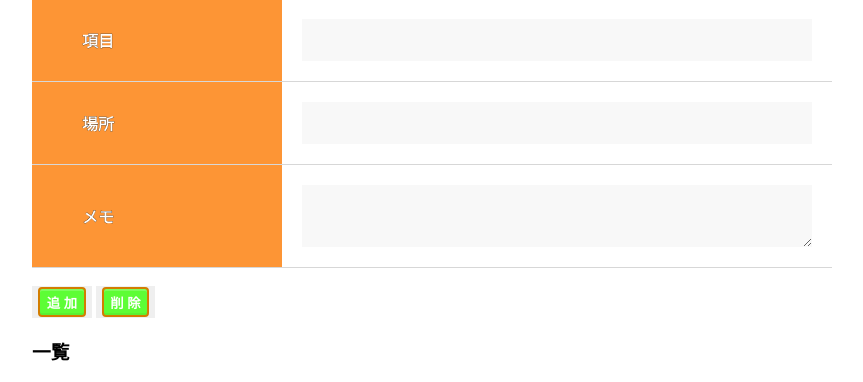
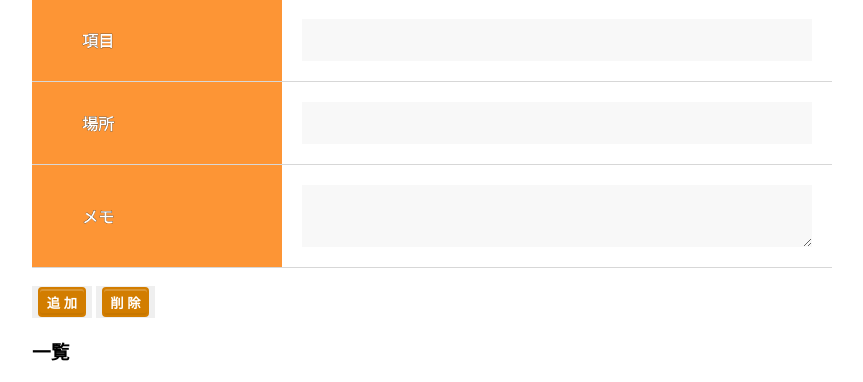
Before and after one commit to yuta-adachi/rh-demo-app, a Flask app: page / in a window 1280 px wide. Shown: the part 90-472 px from the top of the page, without its empty margins (208-1071 px from the left). Run offline with Flask 2, Linux system fonts and the light colour scheme.

Commit message:
fixed color

```diff
--- a/static/main.css
+++ b/static/main.css
@@ -104,7 +104,7 @@ p {
     padding: 0.25em 0.5em;
     text-decoration: none;
     color: #FFF;
-    background: #5dfd35;/*色*/
+    background: #d27d00;/*色*/
     border-radius: 4px;/*角の丸み*/
     box-shadow: inset 0 2px 0 rgba(255,255,255,0.2), inset 0 -2px 0 rgba(0, 0, 0, 0.05);
     font-weight: bold;
```
